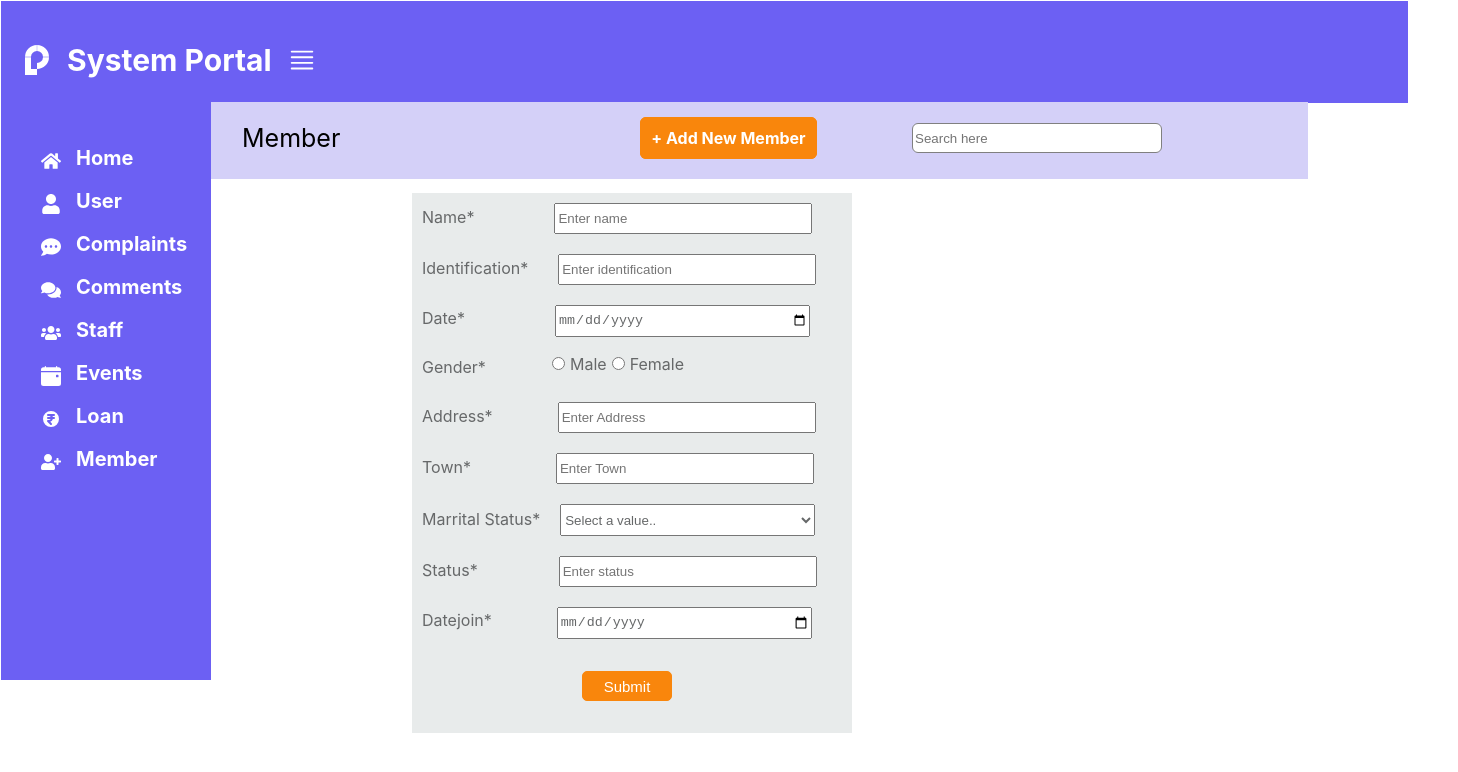
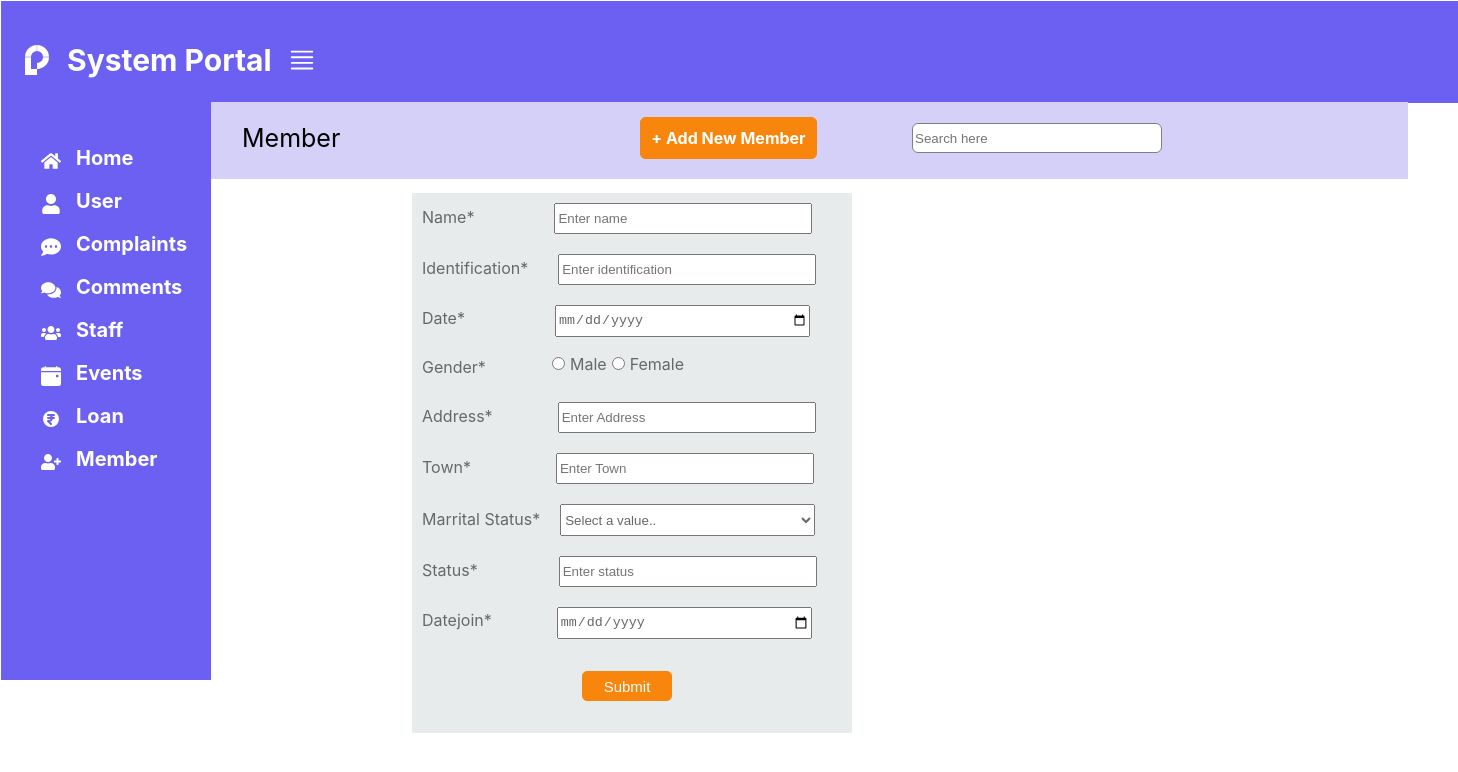
Before and after one commit to Govarthananofficial/SelfHelpMgmtSystem, a React (Create React App) app in the folder project/: page /member/memberform in a window 1280 px wide. Shown: the top 772 px of the page, 1458 px wide, since content can reach past the window. Built offline with nearby package versions, Linux system fonts and the light colour scheme.

Commit message:
Update Dashboard.css

```diff
--- a/project/src/Component/Dashboard.css
+++ b/project/src/Component/Dashboard.css
@@ -16,7 +16,7 @@
 
 .header
 {
-    width:1325px;
+    width:1375px;
     height:20px;
     border:1px solid #6c60f3;
     background-color: #6c60f3;
@@ -61,7 +61,7 @@ a {
     margin-left:212px;
 }
 .head{
-    width:1095px;
+    width:1195px;
     height:75px;
     background-color: #d4d0f8;
     border:1px solid #d4d0f8;
```
